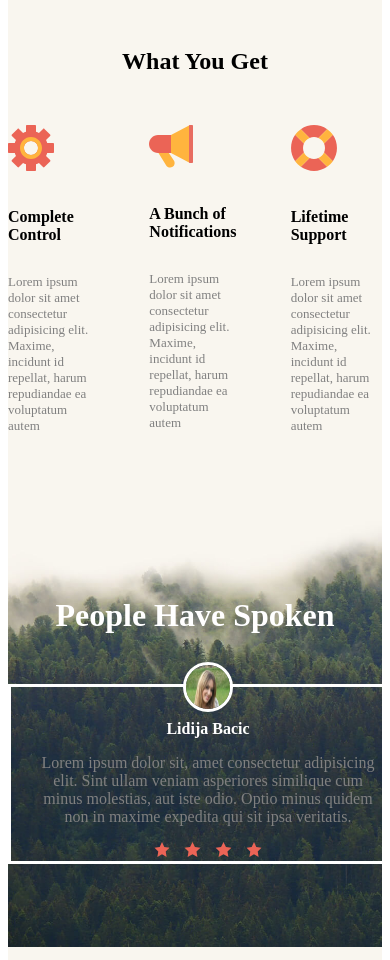
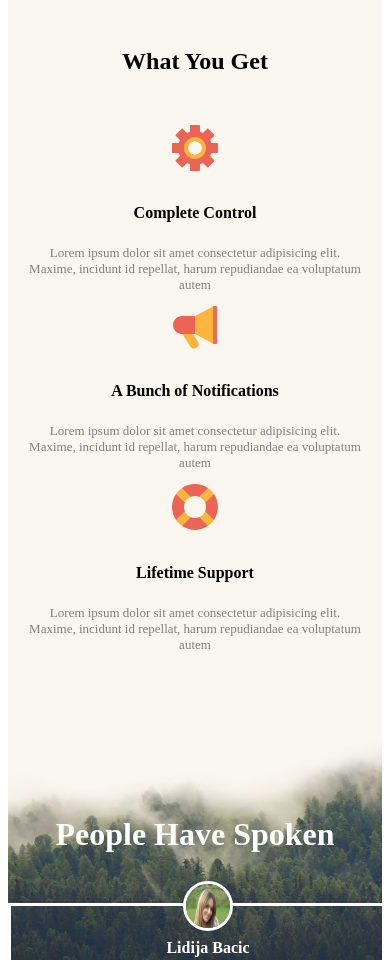
Before and after one commit to markostj/html-css-stranica-dm, a plain HTML site: page index.html in a window 390 px wide. Shown: the part 1280-2240 px from the top of the page. Drawn offline with Linux system fonts and the light colour scheme.

Commit message:
part of media query

```diff
--- a/style.css
+++ b/style.css
@@ -155,15 +155,32 @@ html {
   color: grey;
   font-size: 0.8125rem;
 }
-@media(max-width:800px)
+@media(max-width:800px)  /*ne mijenja queryje*/
 {
   .features__title{
     text-align:center;
     font-size:1.5rem;
     padding-top:40px;
   }
+  .features__main{
+    flex-direction: column;
+    padding:0 20px;
+  }
   .features__content{
+    display:flex;
+    flex-direction:column;
+    justify-content: center;
+    align-items: center;
     width:100%;
+  }
+  .features__content + .features__content {
+    margin-left: 0px;
+  }
+  .content__title{
+    margin-bottom:10px;
+  }
+  .content__paragraph{
+    text-align: center;
   }
 }
 
@@ -220,12 +237,14 @@ html {
 .pricing {
   padding-top: 100px;
   background-color: #f9f6ef;
+  height:800px;
 }
 .pricing .wrapper {
   display: flex;
   flex-wrap: wrap;
   position: relative;
 }
+
 .pricing__heading {
   font-size: 2rem;
   width: 50%;
@@ -313,6 +332,17 @@ html {
   display: flex;
   justify-content: center;
 }
+@media (max-width: 800px){
+  .download__links{
+    flex-direction: column;
+    align-items:center;
+  }
+  .download__google {
+    padding-left: 0px;
+                /*uopce ne mijenja prema querisima*/
+    width:100px;
+  }
+}
 .download__appstore {
   width: 100px;
   height: 35px;
```
Also changed, not shown: index.html (line endings or trailing spaces).
